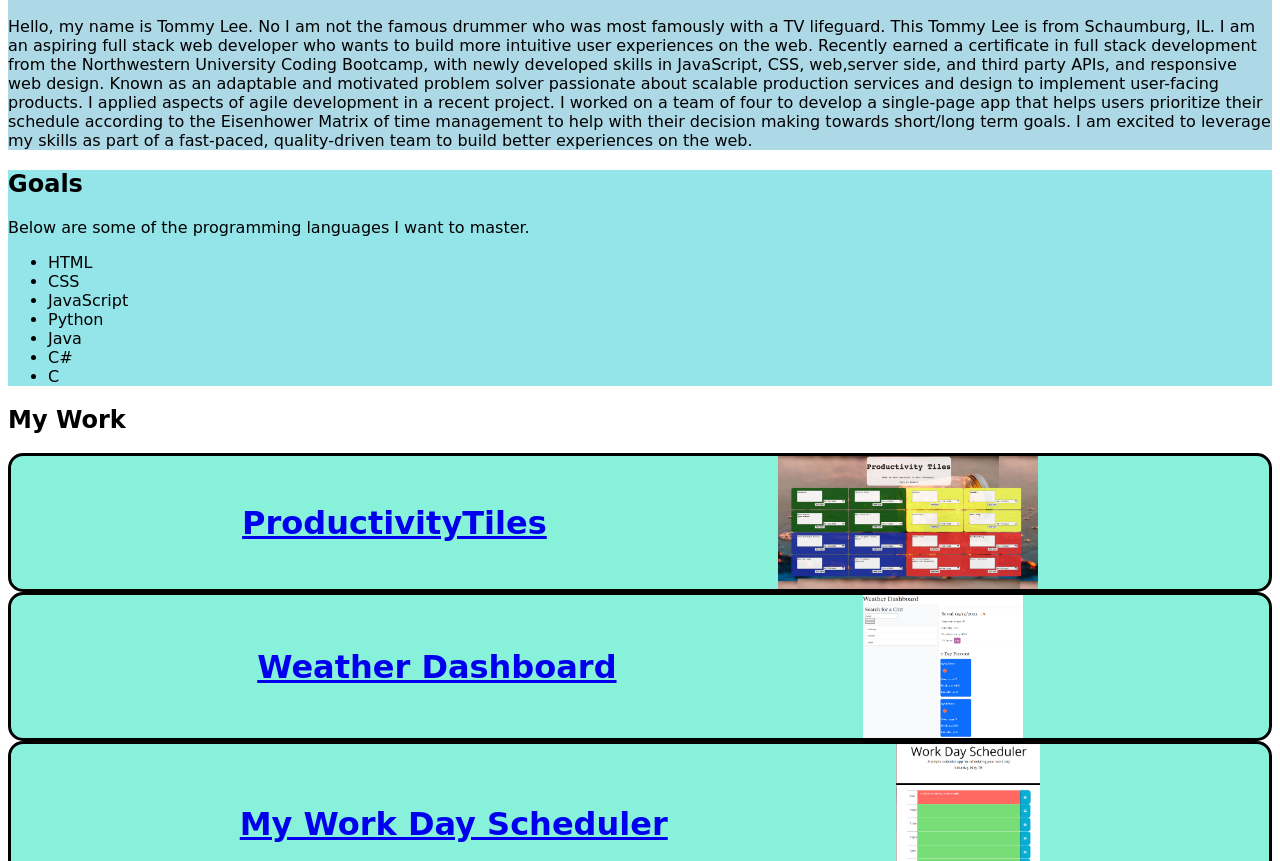
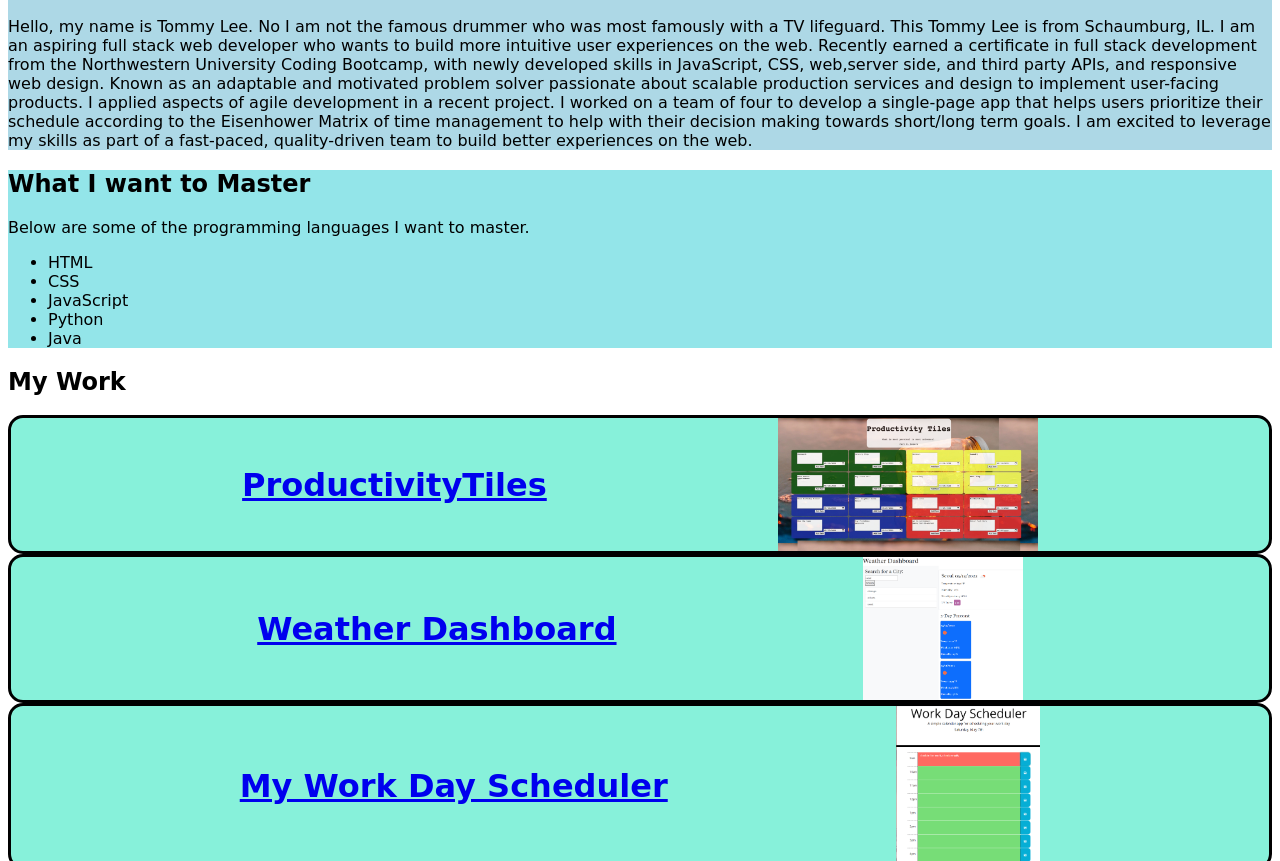
Before and after one commit to tkhobbes43/my-portfolio, a plain HTML site: page index.html in a window 1280 px wide. Shown: the part 239-1100 px from the top of the page. Drawn offline with Linux system fonts and the light colour scheme; a web font is replaced by a local one.

Commit message:
narrowed down my goals

```diff
--- a/index.html
+++ b/index.html
@@ -37,7 +37,7 @@
 
       <div class="goals">
          <section id="goals">
-         <h1>Goals</h1>
+         <h1>What I want to Master</h1>
          <p>Below are some of the programming languages I want to master.</p>
          <ul>
             <li>HTML</li>
@@ -45,8 +45,6 @@
             <li>JavaScript</li>
             <li>Python</li>
             <li>Java</li>
-            <li>C#</li>
-            <li>C</li>
          </section>
       </div>
 
```
